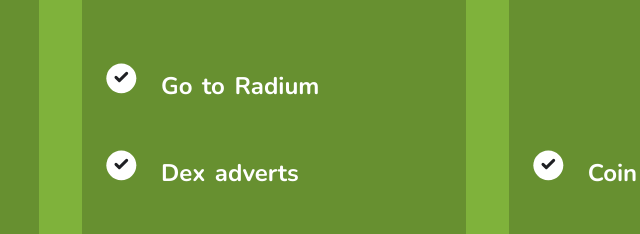
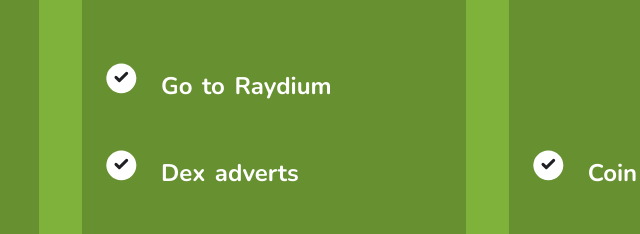
Before and after one commit to kunmmi/jsjsss, a plain HTML site: page index.html in a window 1280 px wide. Shown: the part 2647-2881 px from the top of the page, 366-1006 px from the left. Drawn offline with nearby package versions, Linux system fonts and the light colour scheme.

Commit message:
Update index.html

```diff
--- a/index.html
+++ b/index.html
@@ -260,7 +260,7 @@
 
                                 <li>
                                     <img src="images/check-dark.svg" alt="check" />
-                                    <p>Go to Radium</p>
+                                    <p>Go to Raydium</p>
                                 </li>
                                 <li>
                                     <img src="images/check-dark.svg" alt="check" />
```
